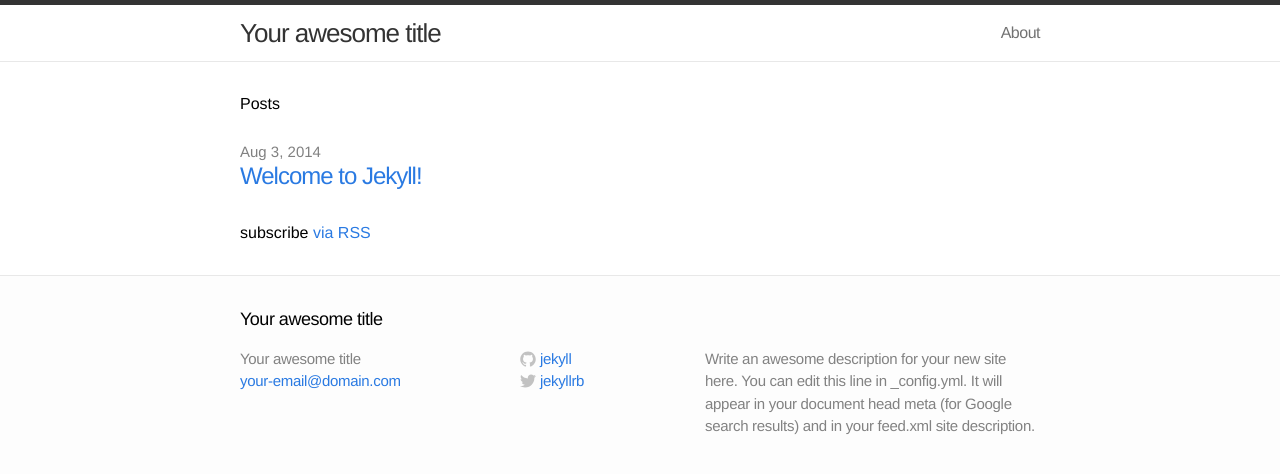
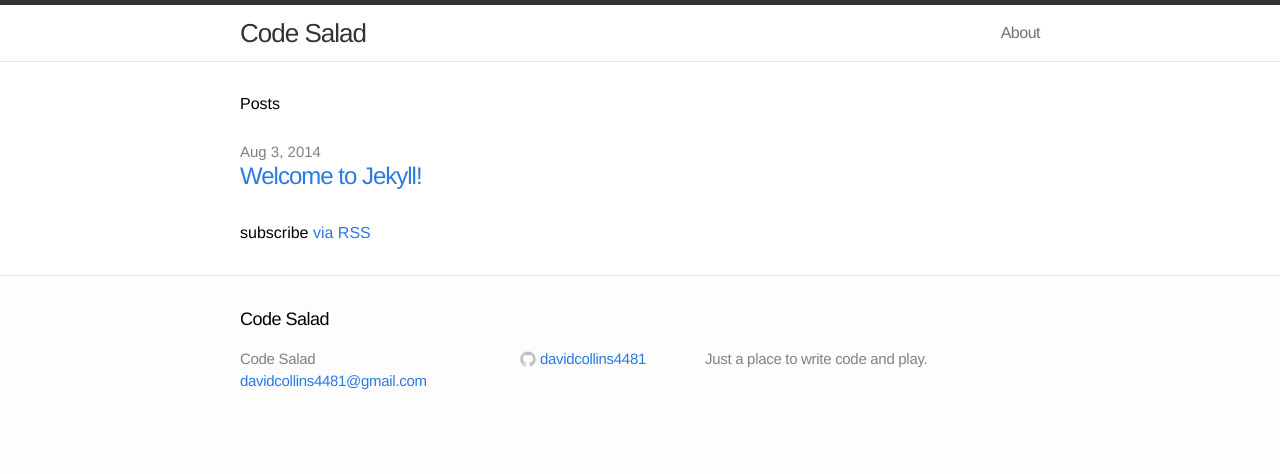
Before and after one commit to davidcollins4481/davidcollins4481.github.io, a Jekyll site: the page built from index.html, in a window 1280 px wide. Shown: the top 474 px of the page. Built offline with Jekyll 4.4.1, drawn with Linux system fonts in a browser that asks for light colours.

Commit message:
config settings

```diff
--- a/_config.yml
+++ b/_config.yml
@@ -1,11 +1,11 @@
 # Site settings
-title: Your awesome title
-email: your-email@domain.com
-description: "Write an awesome description for your new site here. You can edit this line in _config.yml. It will appear in your document head meta (for Google search results) and in your feed.xml site description."
+title: "Code Salad"
+email: davidcollins4481@gmail.com
+description: "Just a place to write code and play."
 baseurl: ""
-url: "http://yourdomain.com"
-twitter_username: jekyllrb
-github_username:  jekyll
+url: "http://davidcollins4481.github.io"
+#twitter_username: jekyllrb
+github_username:  davidcollins4481
 
 # Build settings
 markdown: kramdown
```
